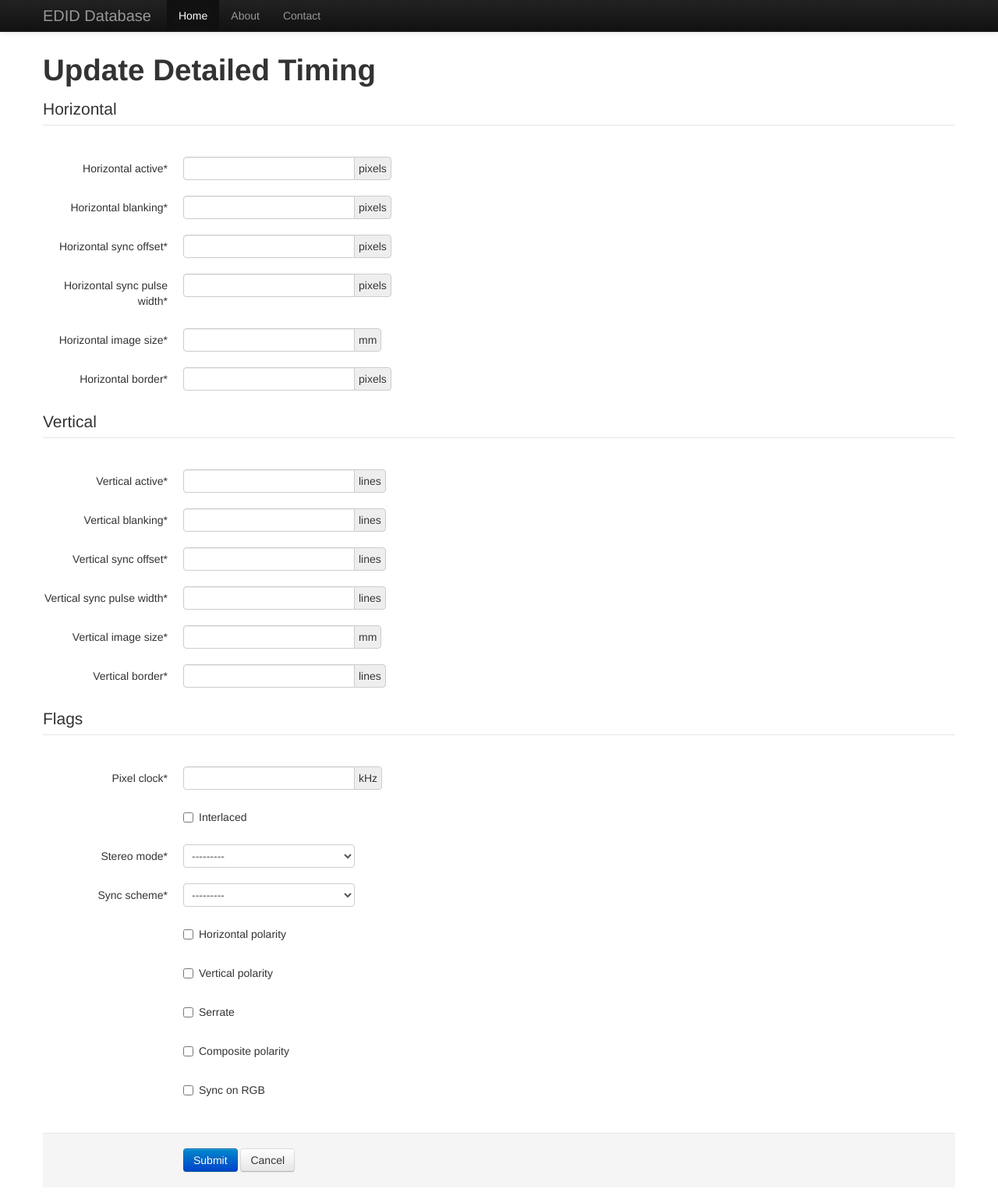
After one commit to timvideos/edid.tv, a Django app: page /edid/1/detailed_timing/new/ in a window 1280 px wide. The commit adds this page. Shown: the whole page at 78% size. Run offline with Django 3.2, Linux system fonts and the light colour scheme; some libraries are stand-ins or nearby versions.

Commit message:
Standard and detailed timings changes: Add forms with validations. Add update pages. Fix action buttons in EDID update page.

```diff
--- a/frontend/forms.py
+++ b/frontend/forms.py
@@ -2,12 +2,12 @@ from django import forms
 from django.core.validators import MaxValueValidator, MinValueValidator
 
 from crispy_forms.helper import FormHelper
-from crispy_forms.layout import Button, Layout, Submit
+from crispy_forms.layout import Button, Fieldset, Layout, Submit
 from crispy_forms.bootstrap import AppendedText, FormActions, InlineRadios, Tab, TabHolder
 
 from edid_parser.edid_parser import EDID_Parser, EDIDParsingError
 
-from frontend.models import EDID
+from frontend.models import EDID, StandardTiming, DetailedTiming
 
 
 class EDIDUploadForm(forms.Form):
@@ -304,3 +304,167 @@ class EDIDUpdateForm(BaseForm):
             instance.save()
 
         return instance
+
+class StandardTimingForm(BaseForm):
+    class Meta:
+        model = StandardTiming
+        fields = ['horizontal_active', 'vertical_active', 'refresh_rate', 'aspect_ratio']
+
+    def __init__(self, *args, **kwargs):
+        self.helper = FormHelper()
+        self.helper.form_class = 'form-horizontal'
+        self.helper.layout = Layout(
+            AppendedText('horizontal_active', 'pixels'),
+            AppendedText('vertical_active', 'pixels'),
+            AppendedText('refresh_rate', 'Hz'),
+            'aspect_ratio',
+            FormActions(
+                Submit('submit', 'Submit'),
+                #TODO: Use edid-detail link
+                Button('cancel', 'Cancel', onclick='history.go(-1);')
+            )
+        )
+        super(StandardTimingForm, self).__init__(*args, **kwargs)
+
+        # Horizontal active, 256-2288 pixels
+        self.fields['horizontal_active'].validators.append(MinValueValidator(256))
+        self.fields['horizontal_active'].validators.append(MaxValueValidator(2288))
+
+        # Vertical active
+        # Horizontal active = 256 and aspect_ratio == 16/9
+        self.fields['horizontal_active'].validators.append(MinValueValidator(144))
+        # Horizontal active = 2288 and aspect_ratio == 5/4
+        self.fields['horizontal_active'].validators.append(MaxValueValidator(1831))
+
+        # Refresh rate, 60-123 Hz
+        self.fields['refresh_rate'].validators.append(MinValueValidator(60))
+        self.fields['refresh_rate'].validators.append(MaxValueValidator(123))
+
+    def clean_horizontal_active(self):
+        horizontal_active = self.cleaned_data['horizontal_active']
+
+        if horizontal_active:
+            if not horizontal_active % 8 == 0:
+                raise forms.ValidationError('This field should be a multiple of 8.')
+
+        return horizontal_active
+
+class DetailedTimingForm(BaseForm):
+    class Meta:
+        model = DetailedTiming
+        fields = [# Horizontal
+                  'horizontal_active', 'horizontal_blanking', 'horizontal_sync_offset', 'horizontal_sync_pulse_width',
+                  'horizontal_image_size', 'horizontal_border',
+                  # Vertical
+                  'vertical_active', 'vertical_blanking', 'vertical_sync_offset', 'vertical_sync_pulse_width',
+                  'vertical_image_size', 'vertical_border',
+                  # Flags
+                  'pixel_clock', 'flags_interlaced', 'flags_stereo_mode', 'flags_sync_scheme',
+                  'flags_horizontal_polarity', 'flags_vertical_polarity', 'flags_serrate',
+                  'flags_composite_polarity', 'flags_sync_on_RGB']
+
+        # Change widget for NullBooleanField fields to act like regular BooleanField
+        widgets = {'flags_horizontal_polarity': forms.CheckboxInput,
+                   'flags_vertical_polarity': forms.CheckboxInput,
+                   'flags_serrate': forms.CheckboxInput,
+                   'flags_composite_polarity': forms.CheckboxInput,
+                   'flags_sync_on_RGB': forms.CheckboxInput}
+
+    def __init__(self, *args, **kwargs):
+        self.helper = FormHelper()
+        self.helper.form_class = 'form-horizontal'
+        self.helper.layout = Layout(
+            Fieldset(
+                'Horizontal',
+                AppendedText('horizontal_active', 'pixels'),
+                AppendedText('horizontal_blanking', 'pixels'),
+                AppendedText('horizontal_sync_offset', 'pixels'),
+                AppendedText('horizontal_sync_pulse_width', 'pixels'),
+                AppendedText('horizontal_image_size', 'mm'),
+                AppendedText('horizontal_border', 'pixels')),
+            Fieldset(
+                'Vertical',
+                AppendedText('vertical_active', 'lines'),
+                AppendedText('vertical_blanking', 'lines'),
+                AppendedText('vertical_sync_offset', 'lines'),
+                AppendedText('vertical_sync_pulse_width', 'lines'),
+                AppendedText('vertical_image_size', 'mm'),
+                AppendedText('vertical_border', 'lines')),
+            Fieldset(
+                'Flags',
+                AppendedText('pixel_clock', 'kHz'),
+                'flags_interlaced',
+                'flags_stereo_mode',
+                'flags_sync_scheme',
+                'flags_horizontal_polarity',
+                'flags_vertical_polarity',
+                'flags_serrate',
+                'flags_composite_polarity',
+                'flags_sync_on_RGB'
+            ),
+            FormActions(
+                Submit('submit', 'Submit'),
+                #TODO: Use edid-detail link
+                Button('cancel', 'Cancel', onclick='history.go(-1);')
+            )
+        )
+        super(DetailedTimingForm, self).__init__(*args, **kwargs)
+
+        # Pixel clock in kHz
+        self.fields['pixel_clock'].validators.append(MinValueValidator(10))
+        self.fields['pixel_clock'].validators.append(MaxValueValidator(655350))
+
+        # 12 bits
+        self.fields['horizontal_active'].validators.append(MaxValueValidator(4095))
+        self.fields['horizontal_blanking'].validators.append(MaxValueValidator(4095))
+        self.fields['horizontal_image_size'].validators.append(MaxValueValidator(4095))
+        self.fields['vertical_active'].validators.append(MaxValueValidator(4095))
+        self.fields['vertical_blanking'].validators.append(MaxValueValidator(4095))
+        self.fields['vertical_image_size'].validators.append(MaxValueValidator(4095))
+
+        # 10 bits
+        self.fields['horizontal_sync_offset'].validators.append(MaxValueValidator(1023))
+        self.fields['horizontal_sync_pulse_width'].validators.append(MaxValueValidator(1023))
+
+        # 8 bits
+        self.fields['horizontal_border'].validators.append(MaxValueValidator(255))
+        self.fields['vertical_border'].validators.append(MaxValueValidator(255))
+
+        # 6 bits
+        self.fields['vertical_sync_offset'].validators.append(MaxValueValidator(63))
+        self.fields['vertical_sync_pulse_width'].validators.append(MaxValueValidator(63))
+
+    def clean_pixel_clock(self):
+        pixel_clock = self.cleaned_data['pixel_clock']
+
+        if pixel_clock:
+            if not pixel_clock % 10 == 0:
+                raise forms.ValidationError('This field should be a multiple of 10.')
+
+        return pixel_clock
+
+    def clean(self):
+        cleaned_data = super(DetailedTimingForm, self).clean()
+
+        flags_sync_scheme = cleaned_data.get('flags_sync_scheme')
+        fields_to_nullify = []
+
+#        analog_composite = flags_sync_scheme == DetailedTiming.Sync_Scheme.Analog_Composite
+#        bipolar_analog_composite = flags_sync_scheme == DetailedTiming.Sync_Scheme.Bipolar_Analog_Composite
+        digital_composite = flags_sync_scheme == DetailedTiming.Sync_Scheme.Digital_Composite
+        digital_separate = flags_sync_scheme == DetailedTiming.Sync_Scheme.Digital_Separate
+
+        if not digital_separate:
+            fields_to_nullify.extend(['flags_horizontal_polarity', 'flags_vertical_polarity'])
+        else:
+            fields_to_nullify.append('flags_serrate')
+
+        if not digital_composite:
+            fields_to_nullify.append('flags_composite_polarity')
+
+        if digital_composite or digital_separate:
+            fields_to_nullify.append('flags_sync_on_RGB')
+
+        cleaned_data = self._nullify_fields(cleaned_data, fields_to_nullify)
+
+        return cleaned_data
--- a/frontend/models.py
+++ b/frontend/models.py
@@ -419,7 +419,7 @@ class StandardTiming(Timing):
 
 class DetailedTiming(Timing):
     #Pixel clock in kHz
-    pixel_clock = models.IntegerField()
+    pixel_clock = models.PositiveIntegerField()
 
     horizontal_active = models.PositiveSmallIntegerField()
     horizontal_blanking = models.PositiveSmallIntegerField()
--- a/frontend/urls.py
+++ b/frontend/urls.py
@@ -8,6 +8,16 @@ urlpatterns = patterns('',
     url(r'^edid/(?P<pk>\d+)/$', views.EDIDDetailView.as_view(), name='edid-detail'),
     url(r'^edid/(?P<pk>\d+)/update/$', views.EDIDUpdate.as_view(), name='edid-update'),
 
+    #Standard Timing
+    url(r'^edid/(?P<edid_pk>\d+)/standard_timing/new/$', views.StandardTimingCreate.as_view(), name='standard-timing-create'),
+    url(r'^edid/(?P<edid_pk>\d+)/standard_timing/(?P<pk>\d+)/update/$', views.StandardTimingUpdate.as_view(), name='standard-timing-update'),
+    url(r'^edid/(?P<edid_pk>\d+)/standard_timing/(?P<pk>\d+)/delete/$', views.StandardTimingDelete.as_view(), name='standard-timing-delete'),
+
+    #Detailed Timing
+    url(r'^edid/(?P<edid_pk>\d+)/detailed_timing/new/$', views.DetailedTimingCreate.as_view(), name='detailed-timing-create'),
+    url(r'^edid/(?P<edid_pk>\d+)/detailed_timing/(?P<pk>\d+)/update/$', views.DetailedTimingUpdate.as_view(), name='detailed-timing-update'),
+    url(r'^edid/(?P<edid_pk>\d+)/detailed_timing/(?P<pk>\d+)/delete/$', views.DetailedTimingDelete.as_view(), name='detailed-timing-delete'),
+
     #Index
     url(r'^$', views.EDIDList.as_view(), name='index'),
    )
--- a/frontend/views.py
+++ b/frontend/views.py
@@ -3,11 +3,11 @@ from django.http import HttpResponseRedirect
 from django.views.generic import DetailView, ListView
 from django.views.generic.edit import FormView, CreateView, UpdateView, DeleteView
 
-from frontend.models import EDID
-from frontend.forms import EDIDUpdateForm, EDIDUploadForm
+from frontend.models import EDID, StandardTiming, DetailedTiming
+from frontend.forms import EDIDUpdateForm, EDIDUploadForm, StandardTimingForm, DetailedTimingForm
 
 
-#EDID
+### EDID
 class EDIDList(ListView):
     queryset = EDID.public.all()
     context_object_name = 'edid_list'
@@ -41,3 +41,41 @@ class EDIDDetailView(DetailView):
 class EDIDUpdate(UpdateView):
     queryset = EDID.public.all()
     form_class = EDIDUpdateForm
+
+
+### Standard Timing
+class StandardTimingCreate(CreateView):
+    model = StandardTiming
+    form_class = StandardTimingForm
+
+class StandardTimingUpdate(UpdateView):
+    model = StandardTiming
+    form_class = StandardTimingForm
+
+    def get_success_url(self):
+        # Returns url of EDID updating page
+        return reverse('edid-update', kwargs={'pk': self.object.EDID.pk})
+
+class StandardTimingDelete(DeleteView):
+    model = StandardTiming
+    form_class = StandardTimingForm
+#    success_url = reverse_lazy('edid-update')
+
+
+### Detailed Timing
+class DetailedTimingCreate(CreateView):
+    model = DetailedTiming
+    form_class = DetailedTimingForm
+
+class DetailedTimingUpdate(UpdateView):
+    model = DetailedTiming
+    form_class = DetailedTimingForm
+
+    def get_success_url(self):
+        # Returns url of EDID updating page
+        return reverse('edid-update', kwargs={'pk': self.object.EDID.pk})
+
+class DetailedTimingDelete(DeleteView):
+    model = DetailedTiming
+    form_class = DetailedTimingForm
+#    success_url = reverse_lazy('edid-update')
--- /dev/null
+++ b/templates/frontend/detailedtiming_form.html
@@ -0,0 +1,12 @@
+{% extends "base.html" %}
+{% block title %}Update Detailed Timing - EDID Database{% endblock %}
+{% load crispy_forms_tags %}
+
+{% block content %}
+<div class="row">
+  <div class="span12">
+    <h1>Update Detailed Timing</h1>
+    {% crispy form %}
+  </div>
+</div>
+{% endblock %}
```
Also changed, not shown: templates/frontend/edid_form.html (+6 -6 lines), templates/frontend/standardtiming_form.html (added, +12 -0 lines).
